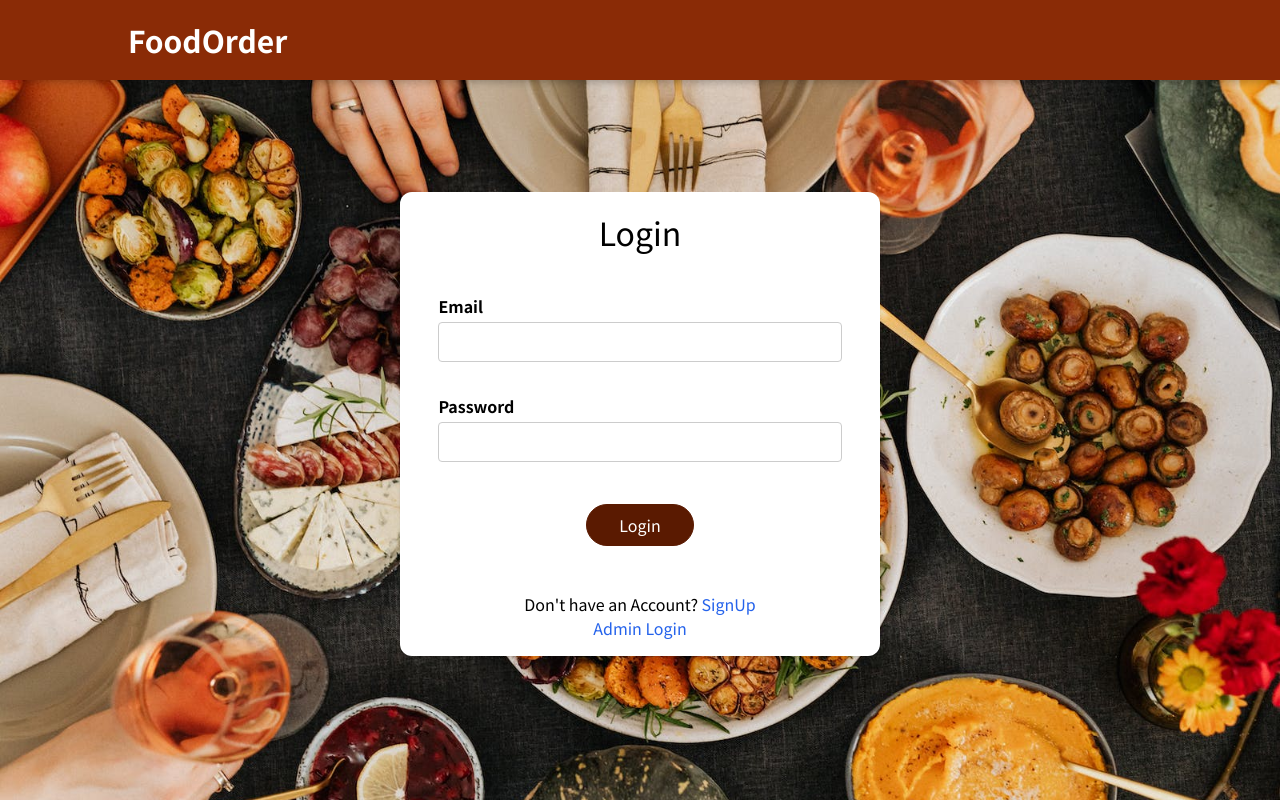
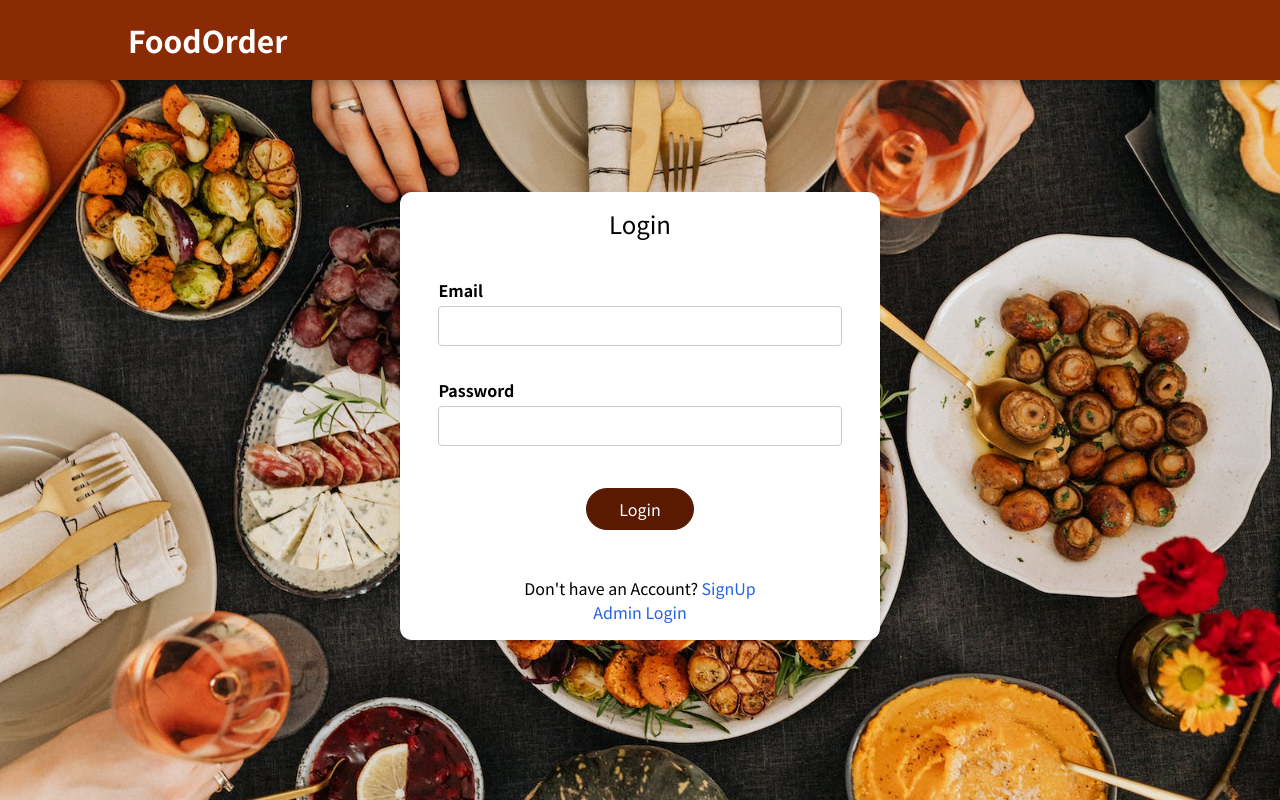
Before and after one commit to bhargav1002/foodOrder, a React (Create React App) app: page / in a window 1280 px wide. Built offline with nearby package versions, Linux system fonts and the light colour scheme.

Commit message:
Update Login.js

```diff
--- a/src/components/Login/Login.js
+++ b/src/components/Login/Login.js
@@ -123,7 +123,7 @@ export default function Login(props) {
             <section style={{ maxWidth: '30rem', margin: 'auto' }} className='h-screen pt-48'>
                 <div className='shadow p-4 rounded-xl bg-white' style={{ zIndex: 100 }}>
                     <div>
-                        <h2 style={{ textAlign: "center" }}>Login</h2>
+                        <h2 style={{ textAlign: "center" }} className='text-2xl'>Login</h2>
                     </div>
                     <form className={classes.form} onSubmit={confirmHandler}>
                         <div className={signinemailControlClasses}>
```
